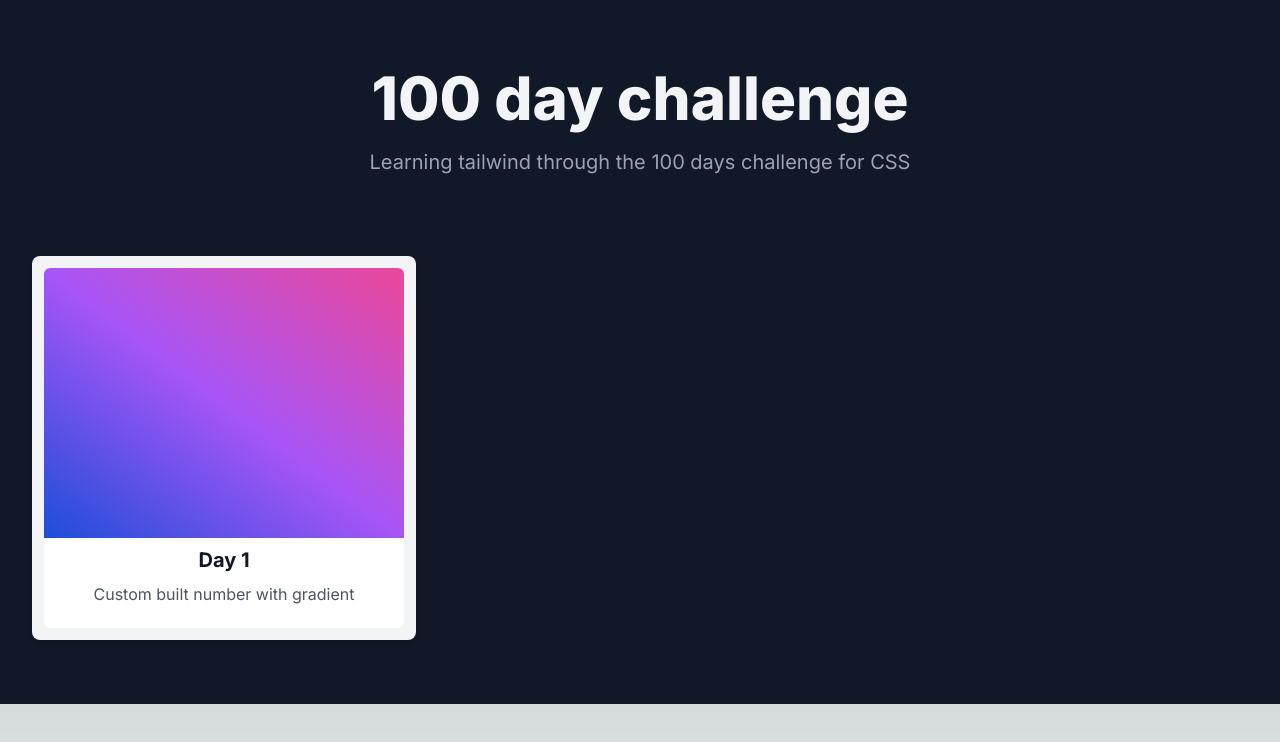
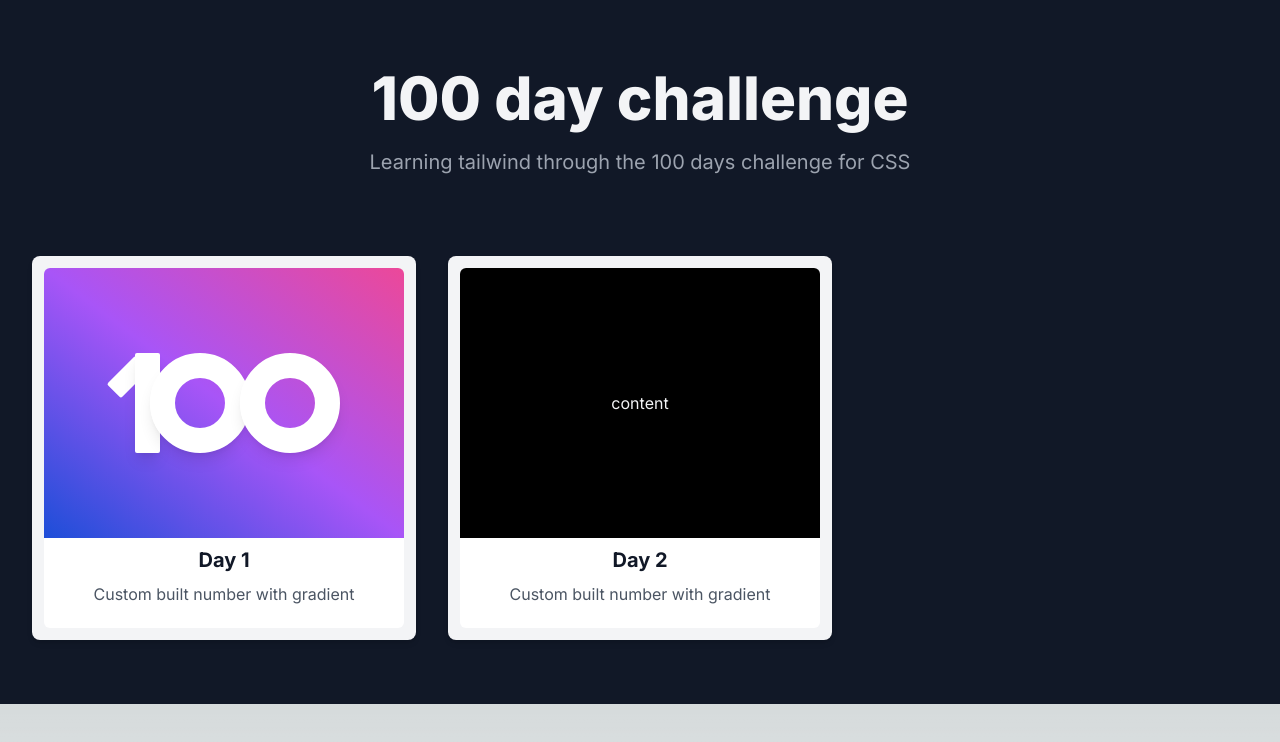
Before and after one commit to a01025303/portfolio, a Next.js app in the folder portfolio-akemi/: page /experimenting/hundred-days-challenge in a window 1280 px wide. Shown: the top 742 px of the page. Built offline with nearby package versions, Linux system fonts and the light colour scheme.

Commit message:
Finished day 1 from 100 days challenge

```diff
--- a/portfolio-akemi/app/experimenting/hundred-days-challenge/page.tsx
+++ b/portfolio-akemi/app/experimenting/hundred-days-challenge/page.tsx
@@ -9,11 +9,29 @@ export default function Page() {
                 <div className="grid grid-cols-1 mx-auto mt-8 text-center gap-y-4 sm:gap-x-8 sm:grid-cols-2 lg:grid-cols-3 sm:mt-12 lg:mt-20 sm:text-left h-96">
                     <div className="flex flex-col bg-gray-100 shadow-md rounded-lg">
                         <div className="m-3 bg-white flex flex-col rounded-md h-full">
-                            <div className="flex justify-center overflow-hidden bg-gradient-to-tr from-blue-700 to-pink-500 via-purple-500 rounded-t-md p-2 h-3/4">
-                                <div className=""></div>
+                            <div className="flex justify-center bg-gradient-to-tr from-blue-700 to-pink-500 via-purple-500 rounded-t-md p-2 h-3/4">
+                                <div className="flex items-center relative">
+                                    <div className="w-[40px] h-[20px] bg-white z-0 rounded-sm transform -rotate-45 mt-[-52px] mr-[-13px]"></div>
+                                    <div className="h-[100px] w-[25px] bg-white z-10 rounded-sm shadow-lg mr-[-10px]"></div>
+                                    <div className="bg-transparent w-[100px] h-[100px] border-solid border-white border-[25px] rounded-full z-20 shadow-lg mr-[-10px]"></div>
+                                    <div className="bg-transparent w-[100px] h-[100px] border-solid border-white border-[25px] rounded-full z-30 shadow-lg"></div>
+                                </div>
                             </div>
                             <div className="flex flex-col text-center p-2 h-1/4">
                                 <p className="text-gray-900 font-bold text-xl pb-1">Day 1</p>
+                                <p className="text-gray-600 pt-1">Custom built number with gradient</p>
+                            </div>
+                        </div>
+                    </div>
+                    <div className="flex flex-col bg-gray-100 shadow-md rounded-lg">
+                        <div className="m-3 bg-white flex flex-col rounded-md h-full">
+                            <div className="flex justify-center bg-black rounded-t-md p-2 h-3/4">
+                                <div className="flex items-center relative">
+                                    <div>content</div>
+                                </div>
+                            </div>
+                            <div className="flex flex-col text-center p-2 h-1/4">
+                                <p className="text-gray-900 font-bold text-xl pb-1">Day 2</p>
                                 <p className="text-gray-600 pt-1">Custom built number with gradient</p>
                             </div>
                         </div>
```
